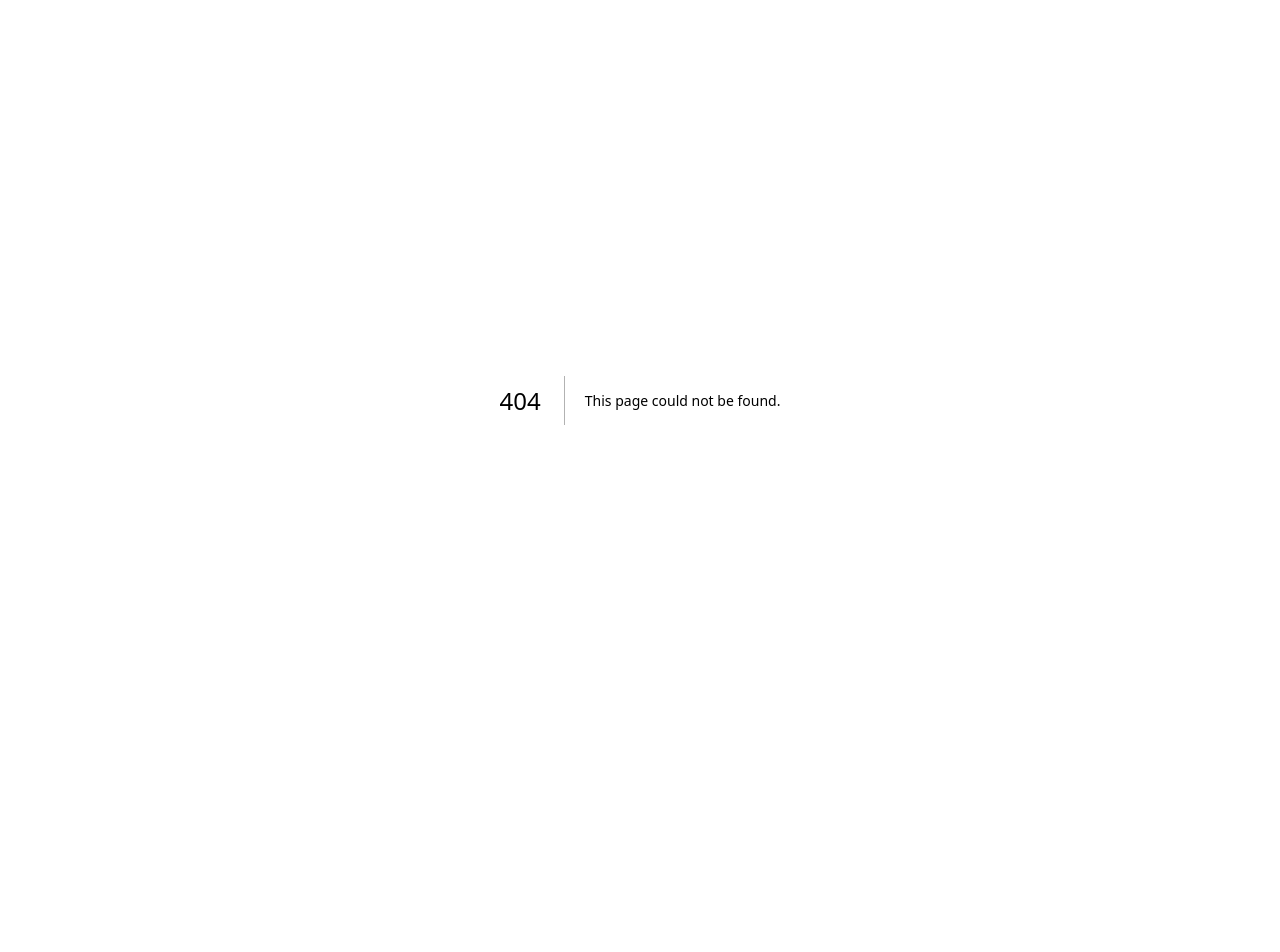
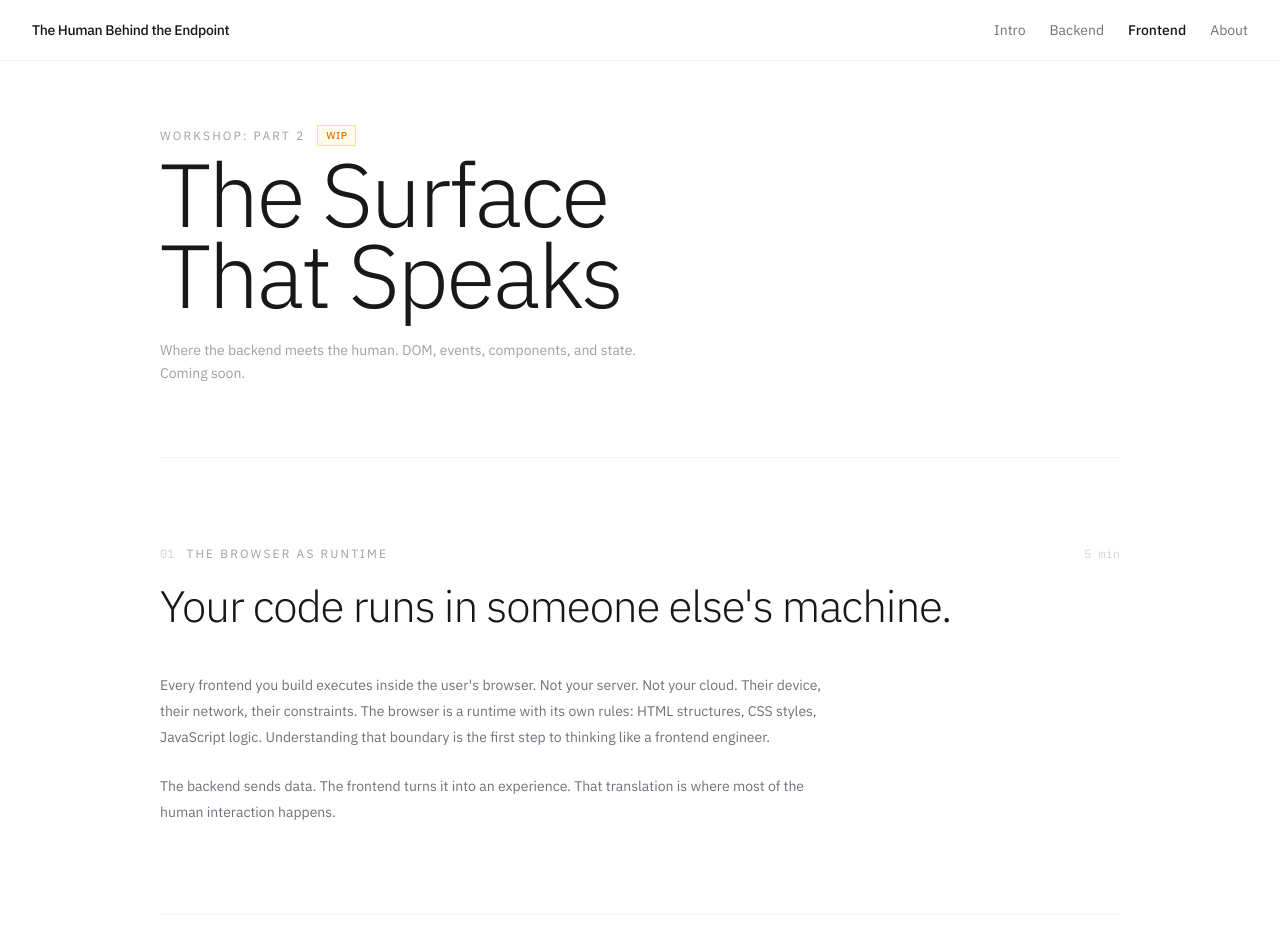
Before and after one commit to Lavelliane/fullstack-philosophy, a Next.js app: page /frontend in a window 1280 px wide. Before the commit this address had no page. Shown: the top 952 px of the page. Before the commit the page ends 800 px from the top, so only its background shows below. Built offline with nearby package versions, Linux system fonts and the light colour scheme.

Commit message:
feat: implement user authentication and improve API endpoints

```diff
--- /dev/null
+++ b/app/frontend/components/FrontendHero.tsx
@@ -0,0 +1,26 @@
+export default function FrontendHero() {
+  return (
+    <div className="max-w-screen-lg mx-auto px-8 pt-16 pb-4">
+      <div className="mb-2 flex items-center gap-3">
+        <span className="text-xs text-zinc-400 uppercase tracking-[0.18em]">
+          Workshop: Part 2
+        </span>
+        <span className="text-[10px] text-amber-600 uppercase tracking-wider font-medium px-2 py-0.5 border border-amber-200 bg-amber-50">
+          WIP
+        </span>
+      </div>
+      <h1
+        className="font-light leading-[0.9] tracking-tight text-zinc-900 mb-6"
+        style={{ fontSize: "clamp(44px, 7vw, 96px)" }}
+      >
+        The Surface
+        <br />
+        That Speaks
+      </h1>
+      <p className="text-sm text-zinc-400 leading-relaxed max-w-lg">
+        Where the backend meets the human. DOM, events, components, and state.
+        Coming soon.
+      </p>
+    </div>
+  );
+}
--- /dev/null
+++ b/app/frontend/components/FrontendNav.tsx
@@ -0,0 +1,18 @@
+export default function FrontendNav() {
+  return (
+    <nav className="flex items-center justify-between px-8 py-5 border-b border-zinc-100">
+      <a
+        href="/"
+        className="text-sm font-medium tracking-tight text-zinc-900 hover:text-zinc-500 transition-colors"
+      >
+        The Human Behind the Endpoint
+      </a>
+      <div className="flex items-center gap-6 text-sm text-zinc-500">
+        <a href="/intro" className="hover:text-zinc-900 transition-colors duration-200">Intro</a>
+        <a href="/backend" className="hover:text-zinc-900 transition-colors duration-200">Backend</a>
+        <span className="text-zinc-900 font-medium">Frontend</span>
+        <a href="/about" className="hover:text-zinc-900 transition-colors duration-200">About</a>
+      </div>
+    </nav>
+  );
+}
--- /dev/null
+++ b/app/frontend/components/SectionHeader.tsx
@@ -0,0 +1,33 @@
+type SectionHeaderProps = {
+  number: string;
+  label: string;
+  heading: string;
+  time?: string;
+};
+
+export default function SectionHeader({
+  number,
+  label,
+  heading,
+  time,
+}: SectionHeaderProps) {
+  return (
+    <div className="mb-10">
+      <div className="flex items-baseline gap-3 mb-4">
+        <span className="font-mono text-xs text-zinc-300">{number}</span>
+        <span className="text-xs text-zinc-400 uppercase tracking-[0.18em]">
+          {label}
+        </span>
+        {time && (
+          <span className="ml-auto text-xs text-zinc-300 font-mono">{time}</span>
+        )}
+      </div>
+      <h2
+        className="font-light leading-tight tracking-tight text-zinc-900"
+        style={{ fontSize: "clamp(26px, 3.5vw, 44px)" }}
+      >
+        {heading}
+      </h2>
+    </div>
+  );
+}
--- /dev/null
+++ b/app/frontend/page.tsx
@@ -0,0 +1,28 @@
+import type { Metadata } from "next";
+import FrontendNav from "./components/FrontendNav";
+import FrontendHero from "./components/FrontendHero";
+import SectionDivider from "../backend/components/SectionDivider";
+import SectionOne from "./sections/SectionOne";
+import SectionTwo from "./sections/SectionTwo";
+
+export const metadata: Metadata = {
+  title: "The Surface That Speaks | The Human Behind the Endpoint",
+  description:
+    "Frontend workshop. Where the backend meets the human. WIP.",
+};
+
+export default function FrontendPage() {
+  return (
+    <div className="min-h-screen bg-white text-zinc-900">
+      <FrontendNav />
+      <FrontendHero />
+
+      <div className="max-w-screen-lg mx-auto px-8 py-12 flex flex-col gap-0">
+        <SectionDivider />
+        <SectionOne />
+        <SectionDivider />
+        <SectionTwo />
+      </div>
+    </div>
+  );
+}
--- /dev/null
+++ b/app/frontend/sections/SectionOne.tsx
@@ -0,0 +1,26 @@
+import SectionHeader from "../components/SectionHeader";
+
+export default function SectionOne() {
+  return (
+    <section id="s1" className="py-20">
+      <SectionHeader
+        number="01"
+        label="The Browser as Runtime"
+        heading="Your code runs in someone else's machine."
+        time="5 min"
+      />
+
+      <p className="text-sm text-zinc-500 leading-[1.85] max-w-2xl mb-6">
+        Every frontend you build executes inside the user&apos;s browser. Not your
+        server. Not your cloud. Their device, their network, their constraints.
+        The browser is a runtime with its own rules: HTML structures, CSS
+        styles, JavaScript logic. Understanding that boundary is the first step
+        to thinking like a frontend engineer.
+      </p>
+      <p className="text-sm text-zinc-500 leading-[1.85] max-w-2xl">
+        The backend sends data. The frontend turns it into an experience. That
+        translation is where most of the human interaction happens.
+      </p>
+    </section>
+  );
+}
--- /dev/null
+++ b/app/frontend/sections/SectionTwo.tsx
@@ -0,0 +1,19 @@
+import SectionHeader from "../components/SectionHeader";
+
+export default function SectionTwo() {
+  return (
+    <section id="s2" className="py-20">
+      <SectionHeader
+        number="02"
+        label="Coming soon"
+        heading="Section placeholder"
+      />
+
+      <div className="border border-dashed border-zinc-200 p-12 text-center">
+        <p className="text-sm text-zinc-400">
+          More content on the way. This section is under construction.
+        </p>
+      </div>
+    </section>
+  );
+}
```
